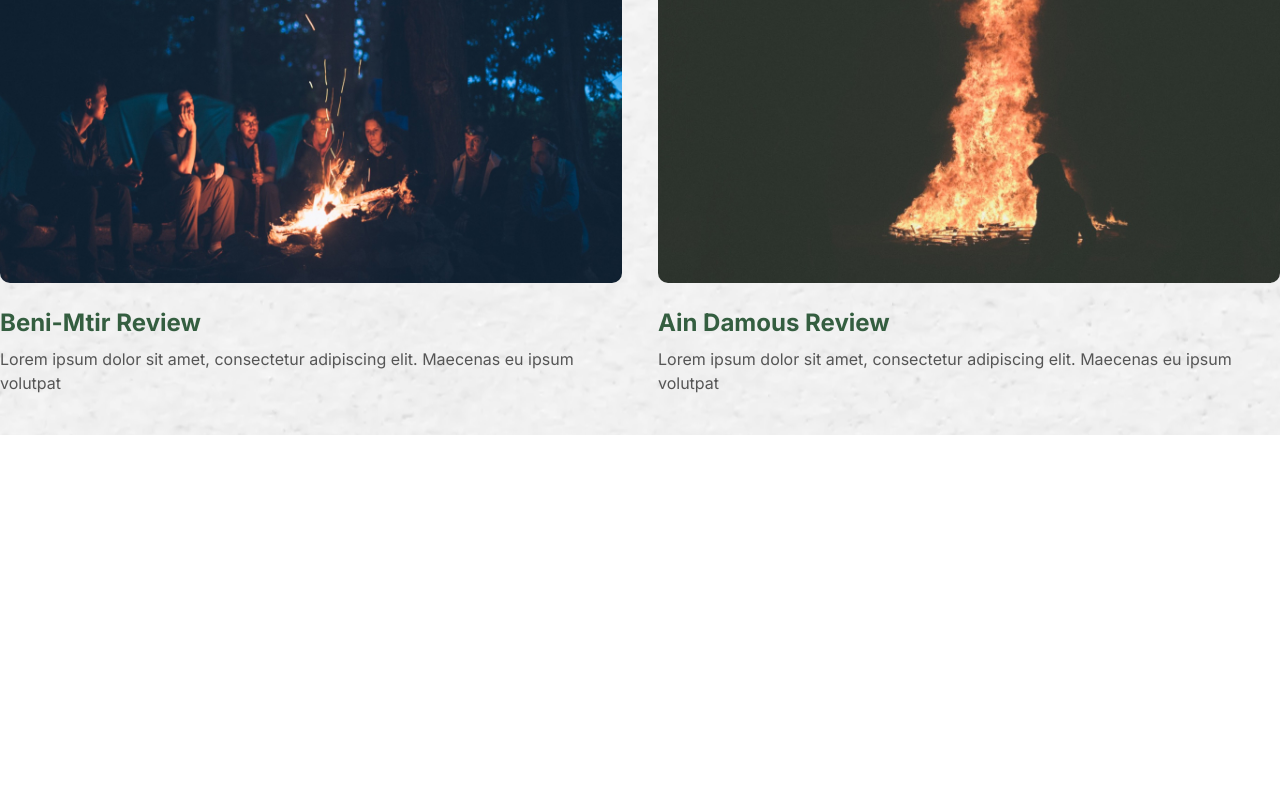
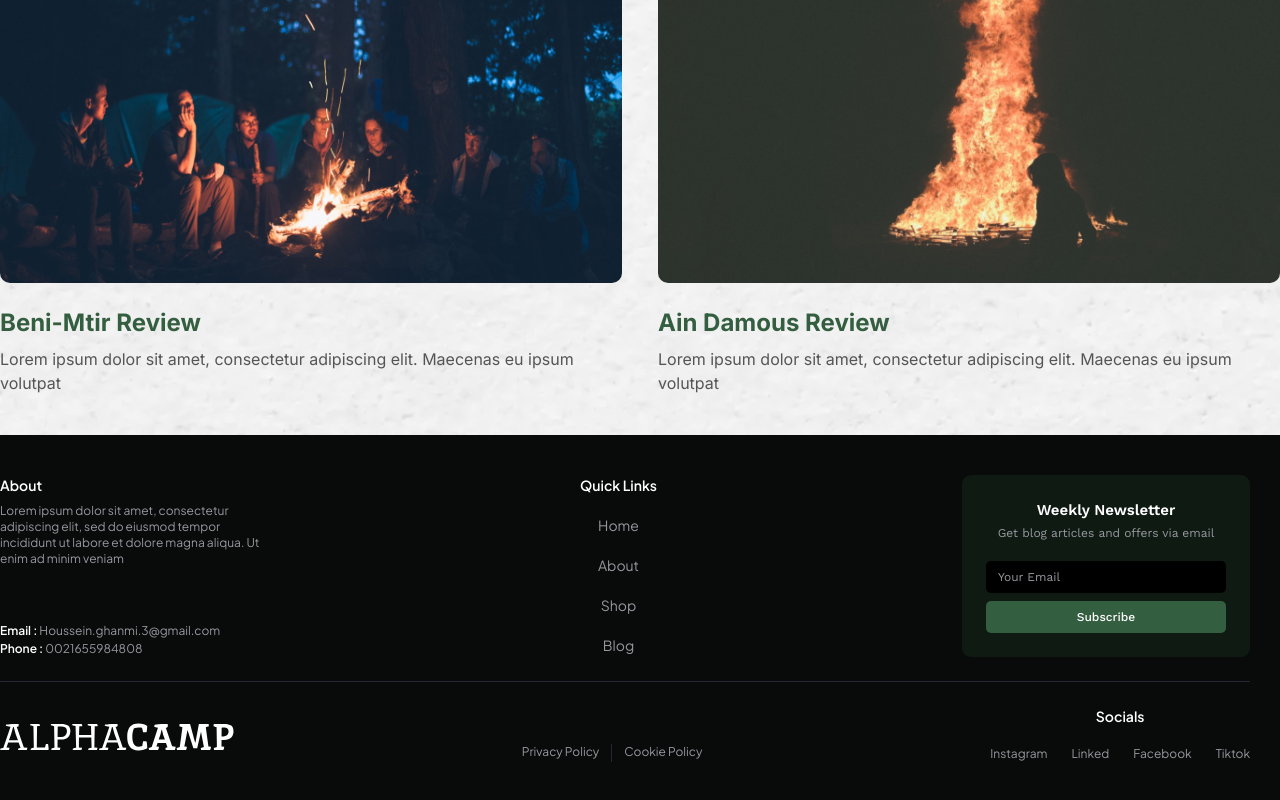
Before and after one commit to yosrihammadi/alpha-camp, a Next.js app: page / in a window 1280 px wide. Shown: the part 5123-5923 px from the top of the page. Before the commit the page ends 5558 px from the top, so only its background shows below. Built offline with nearby package versions, Linux system fonts and the light colour scheme; a web font is replaced by a local one.

Commit message:
feat: Create footer

```diff
--- a/src/app/globals.css
+++ b/src/app/globals.css
@@ -1,5 +1,7 @@
 @import url("https://fonts.googleapis.com/css2?family=Inter:wght@100..900&display=swap");
 @import url("https://fonts.googleapis.com/css2?family=Inika:wght@400;700&display=swap");
+@import url("https://fonts.googleapis.com/css2?family=Plus+Jakarta+Sans:ital,wght@0,200..800;1,200..800&display=swap");
+@import url("https://fonts.googleapis.com/css2?family=Plus+Jakarta+Sans:ital,wght@0,200..800;1,200..800&family=Work+Sans:ital,wght@0,100..900;1,100..900&display=swap");
 
 @tailwind base;
 @tailwind components;
--- a/src/components/footer.tsx
+++ /dev/null
@@ -1,7 +0,0 @@
-import React from "react";
-
-const Footer = () => {
-  return <div></div>;
-};
-
-export default Footer;
--- /dev/null
+++ b/src/components/footer/contact.tsx
@@ -0,0 +1,36 @@
+import React from "react";
+
+const Contact = () => {
+  return (
+    <div className="flex flex-col">
+      <span className="text-white text-sm font-semibold font-jakarta mb-2">
+        About
+      </span>
+      <p className="font-jakarta text-gray-300 text-xs max-w-[275px] mb-5">
+        Lorem ipsum dolor sit amet, consectetur adipiscing elit, sed do eiusmod
+        tempor incididunt ut labore et dolore magna aliqua. Ut enim ad minim
+        veniam
+      </p>
+      <div className="mt-auto">
+        <div className="flex mb-0.5">
+          <span className="font-jakarta font-semibold text-white text-xs">
+            Email :
+          </span>
+          <span className="font-jakarta text-gray-300 text-xs ms-0.5">
+            Houssein.ghanmi.3@gmail.com
+          </span>
+        </div>
+        <div className="flex">
+          <span className="font-jakarta font-semibold text-white text-xs">
+            Phone :
+          </span>
+          <span className="font-jakarta text-gray-300 text-xs ms-0.5">
+            0021655984808
+          </span>
+        </div>
+      </div>
+    </div>
+  );
+};
+
+export default Contact;
--- /dev/null
+++ b/src/components/footer/index.tsx
@@ -0,0 +1,33 @@
+import React from "react";
+import Contact from "./contact";
+import Links from "./links";
+import NewsLetter from "./newsLetter";
+import { LogoLight } from "@/uikit/icons/logoLight";
+import Policies from "./policies";
+import Socials from "./socials";
+
+const Footer = () => {
+  return (
+    <div className="bg-green-950 py-10">
+      <div className="max-w-[1250px]">
+        <div className="container mx-auto">
+          <div className="flex justify-between">
+            <Contact />
+            <Links />
+            <NewsLetter />
+          </div>
+          <hr className="border-blue-900 my-6" />
+          <div className="flex justify-between">
+            <div className="mt-auto">
+              <LogoLight />
+            </div>
+            <Policies />
+            <Socials />
+          </div>
+        </div>
+      </div>
+    </div>
+  );
+};
+
+export default Footer;
--- /dev/null
+++ b/src/components/footer/links.tsx
@@ -0,0 +1,25 @@
+import Link from "next/link";
+
+const Links = () => {
+  return (
+    <div className="flex flex-col gap-5 text-center">
+      <span className="font-jakarta font-semibold text-white text-sm">
+        Quick Links
+      </span>
+      <Link href="/" className="font-jakarta text-sm text-gray-300">
+        Home
+      </Link>
+      <Link href="/about" className="font-jakarta text-sm text-gray-300">
+        About
+      </Link>
+      <Link href="/shop" className="font-jakarta text-sm text-gray-300">
+        Shop
+      </Link>
+      <Link href="/blog" className="font-jakarta text-sm text-gray-300">
+        Blog
+      </Link>
+    </div>
+  );
+};
+
+export default Links;
--- /dev/null
+++ b/src/components/footer/newsLetter.tsx
@@ -0,0 +1,29 @@
+import React from "react";
+
+const NewsLetter = () => {
+  return (
+    <div className="bg-green-900 bg-opacity-50 rounded-[9px] p-6 flex flex-col text-center">
+      <span className="font-work font-semibold text-[15px] text-white mb-1">
+        Weekly Newsletter
+      </span>
+      <span className="font-work text-gray-300 text-xs mb-5">
+        Get blog articles and offers via email
+      </span>
+
+      <input
+        type="email"
+        id="email"
+        placeholder="Your Email"
+        className="font-work text-xs text-white py-2 px-3 placeholder-gray-300 bg-black mb-2 rounded-[5px] outline-none border-0"
+      />
+      <button
+        type="button"
+        className="w-[240px] max-w-full bg-green-400 rounded-[5px] p-2 text-white text-xs font-work font-medium"
+      >
+        Subscribe
+      </button>
+    </div>
+  );
+};
+
+export default NewsLetter;
--- /dev/null
+++ b/src/components/footer/policies.tsx
@@ -0,0 +1,18 @@
+import Link from "next/link";
+import React from "react";
+
+const Policies = () => {
+  return (
+    <div className="flex gap-3 mt-auto">
+      <Link href="/" className="font-jakarta text-xs text-gray-300">
+        Privacy Policy
+      </Link>
+      <span className="h-[18px] w-[1px] bg-blue-900" />
+      <Link href="/" className="font-jakarta text-xs text-gray-300">
+        Cookie Policy
+      </Link>
+    </div>
+  );
+};
+
+export default Policies;
--- /dev/null
+++ b/src/components/footer/socials.tsx
@@ -0,0 +1,28 @@
+import Link from "next/link";
+import React from "react";
+
+const Socials = () => {
+  return (
+    <div className="flex flex-col">
+      <span className="font-jakarta font-semibold text-white text-sm text-center mb-5">
+        Socials
+      </span>
+      <div className="flex items-center gap-6">
+        <Link href="/" className="font-jakarta text-gray-300 text-xs">
+          Instagram
+        </Link>
+        <Link href="/" className="font-jakarta text-gray-300 text-xs">
+          Linked
+        </Link>
+        <Link href="/" className="font-jakarta text-gray-300 text-xs">
+          Facebook
+        </Link>
+        <Link href="/" className="font-jakarta text-gray-300 text-xs">
+          Tiktok
+        </Link>
+      </div>
+    </div>
+  );
+};
+
+export default Socials;
--- a/tailwind.config.ts
+++ b/tailwind.config.ts
@@ -23,10 +23,12 @@ const config: Config = {
         700: "#24442d",
         800: "#1c3724",
         900: "#152b1b",
+        950: "#090B0A",
       },
       blue: {
-        800: "#4B5563",
-        900: "#3B3C4A",
+        700: "#4B5563",
+        800: "#3B3C4A",
+        900: "#242535",
       },
       gray: {
         50: "#FCFCFD",
@@ -43,6 +45,8 @@ const config: Config = {
     fontFamily: {
       inter: ["inter", "sans-serif"],
       inika: ["inika", "sans-serif"],
+      jakarta: ["Plus Jakarta Sans", "sans-serif"],
+      work: ["Work Sans", "sans-serif"],
     },
     extend: {},
   },
```
Also changed, not shown: 1 other file (tests, documents, lock files or other folders).
